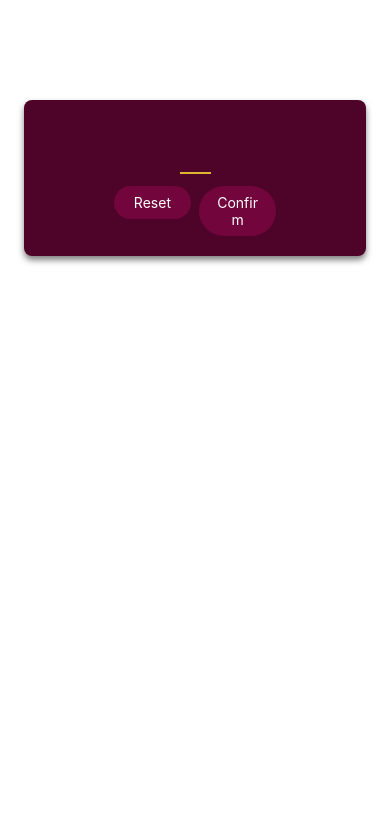
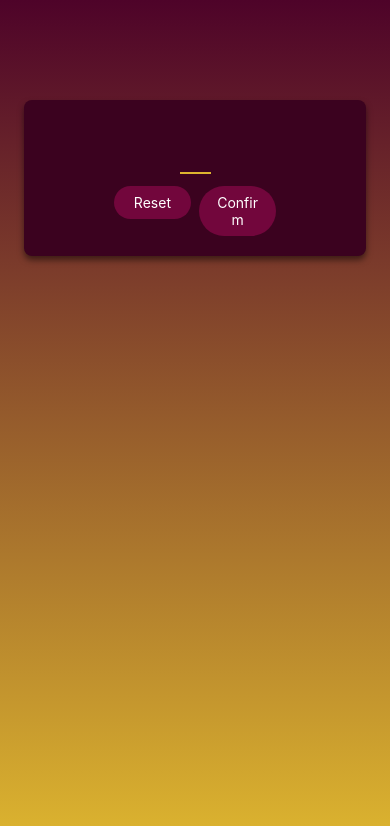
Before and after one commit to sanskarguptadev/MiniGameReactNative, a React Native app: screen / in a window 390 px wide. Shown: the top 826 px of the page. Built offline with nearby package versions, Linux system fonts and the light colour scheme.

Commit message:
adding linear gradient using expo package

```diff
--- a/App.js
+++ b/App.js
@@ -1,11 +1,18 @@
 import { StatusBar } from 'expo-status-bar';
 import { StyleSheet, Text, View } from 'react-native';
 import StartGameScreen from './screens/StartGameScreen';
+import { LinearGradient } from 'expo-linear-gradient';
 
 export default function App() {
   return (
-    <StartGameScreen />
+    <LinearGradient colors={['#4e0329', '#ddb52f']} style={styles.rootScreen}>
+      <StartGameScreen />
+    </LinearGradient>
   );
 }
 
-const styles = StyleSheet.create({});
+const styles = StyleSheet.create({
+  rootScreen: {
+    flex: 1,
+  }
+});
--- a/package.json
+++ b/package.json
@@ -10,6 +10,7 @@
   },
   "dependencies": {
     "expo": "~52.0.41",
+    "expo-linear-gradient": "^14.0.2",
     "expo-status-bar": "~2.0.1",
     "react": "18.3.1",
     "react-native": "0.76.7"
--- a/screens/StartGameScreen.js
+++ b/screens/StartGameScreen.js
@@ -32,7 +32,7 @@
         marginHorizontal: 24,
         borderRadius: 8,
         padding: 16,
-        backgroundColor: '#4e0329',
+        backgroundColor: '#3b021f',
         //Shadow for ios & Android
         elevation: 8, //Android only property
         //Ios shadow property
```
Also changed, not shown: 1 other file (tests, documents, lock files or other folders).
